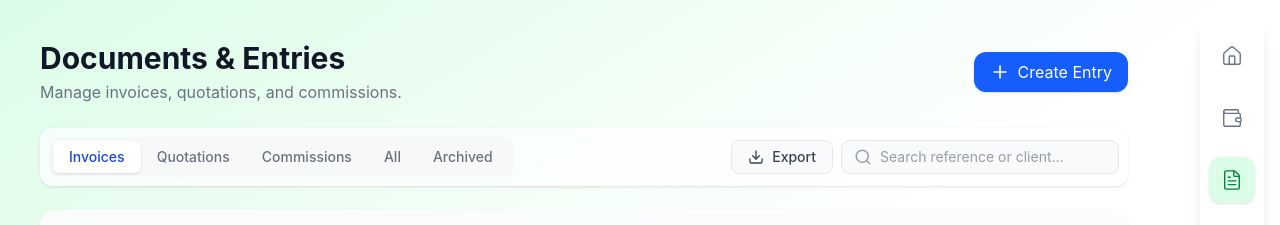
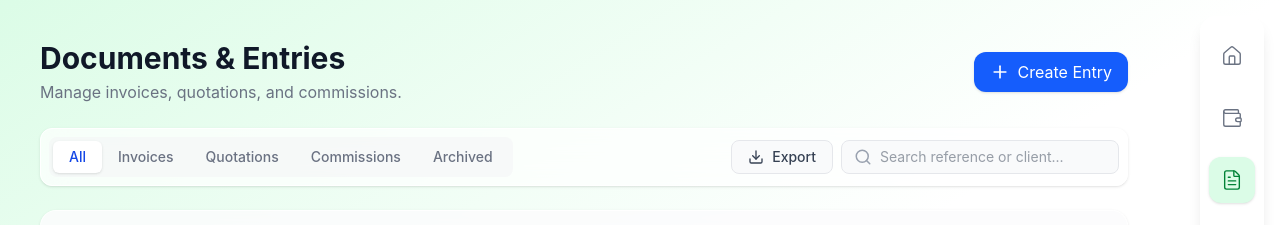
Before and after one commit to VitoBonetti/EcoAdmin2027, a React (Vite) app in the folder frontend/: page /entries in a window 1280 px wide. Shown: the top 225 px of the page. Built offline with nearby package versions, Linux system fonts and the light colour scheme; no server answers; sample sign-in values are in the browser's storage.

Commit message:
entries frontend 3

```diff
--- a/frontend/src/pages/entries/Entries.tsx
+++ b/frontend/src/pages/entries/Entries.tsx
@@ -21,7 +21,7 @@ export default function Entries() {
 
   const [searchTerm, setSearchTerm] = useState('');
   const [searchParams, setSearchParams] = useSearchParams();
-  const activeTab = searchParams.get('tab') || 'invoices'; // 'all', 'invoices', 'quotations', 'commissions', 'archived'
+  const activeTab = searchParams.get('tab') || 'all'; // 'all', 'invoices', 'quotations', 'commissions', 'archived'
   const currentPage = parseInt(searchParams.get('page') || '1', 10);
   const sortCol = searchParams.get('sort') || 'date';
   const sortDir = searchParams.get('dir') || 'desc';
@@ -215,7 +215,7 @@ export default function Entries() {
       {/* Toolbar & Tabs */}
       <div className="flex flex-col md:flex-row gap-4 justify-between items-center bg-white/70 dark:bg-gray-900/70 backdrop-blur-md p-2 rounded-xl border border-white dark:border-gray-800 shadow-sm">
         <div className="flex bg-gray-100/50 dark:bg-gray-800/50 p-1 rounded-lg w-full md:w-auto overflow-x-auto">
-          {['invoices', 'quotations', 'commissions', 'all', 'archived'].map((tab) => (
+          {['all', 'invoices', 'quotations', 'commissions', 'archived'].map((tab) => (
             <button key={tab} onClick={() => updateParams({ tab, page: '1' })} className={`px-4 py-1.5 rounded-md text-sm font-medium transition-all capitalize whitespace-nowrap ${activeTab === tab ? 'bg-white dark:bg-gray-700 text-blue-700 dark:text-blue-400 shadow-sm' : 'text-gray-500 hover:text-gray-700 dark:text-gray-400'}`}>
               {tab}
             </button>
```
Also changed, not shown: 1 other file (tests, documents, lock files or other folders).
